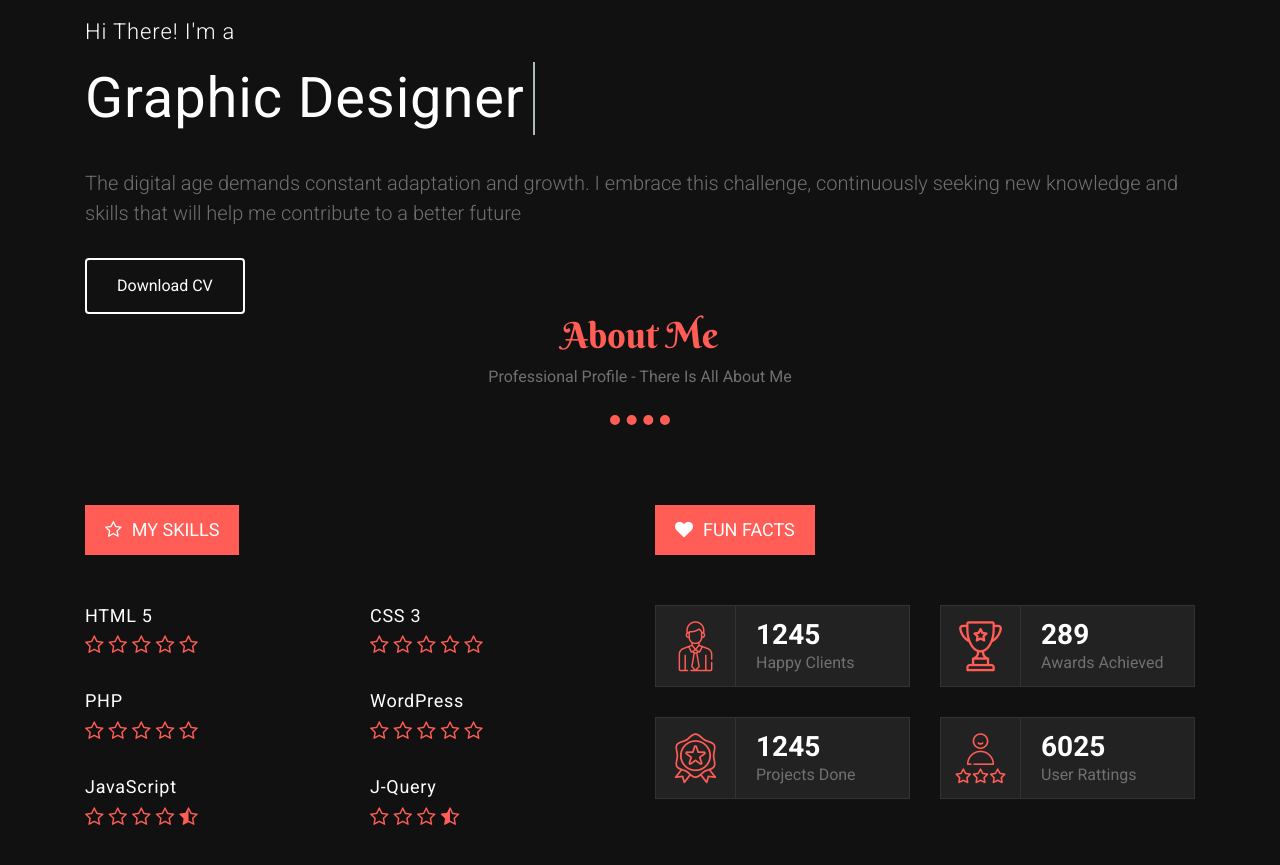
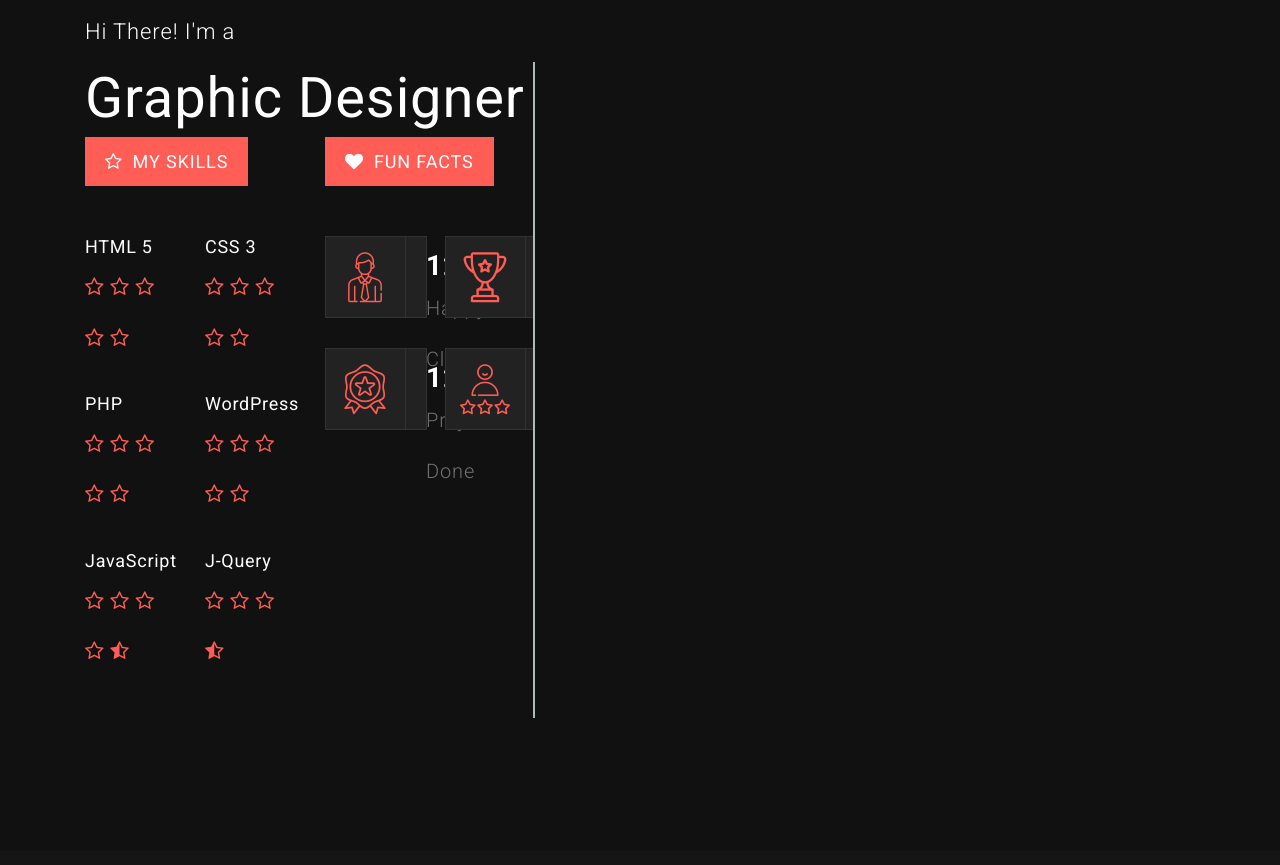
Before and after one commit to nigel2421/kenyanguru, a plain HTML site: page websites.html in a window 1280 px wide. Shown: the part 954-1819 px from the top of the page. Drawn offline with Linux system fonts and the light colour scheme.

Commit message:
Update websites.html

```diff
--- a/websites.html
+++ b/websites.html
@@ -112,19 +112,7 @@
 								<b>Search Engine Optimization (SEO) Specialist</b>
 								<b>Remote Tutor</b>
 								<b>Tourism Major</b>
-				</span>
-						</h2>
-						<p>The digital age demands constant adaptation and growth. I embrace this challenge, continuously seeking new knowledge and skills that will help me contribute to a better future</p>
 
-						<a href="https://drive.google.com/file/d/1GzJbPYP6tAxtzcRSyXgTUPhx93CPm_J9/view?usp=drive_link" class="btn-download">Download CV</a>
-					</div>
-					<div class="section-title">
-						<h2>About Me</h2>
-						<p>Professional Profile - There Is All About Me</p>
-					</div>
-					<!-- Section title end -->
-				</div>
-			</div>
 
 			<div class="row">
 				<div class="col-md-6">
```
